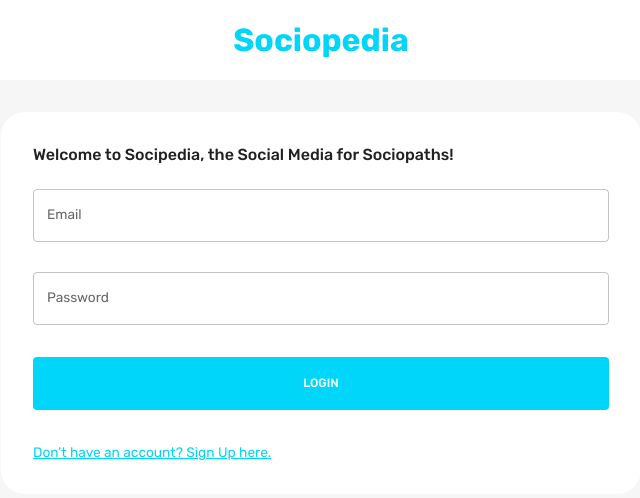
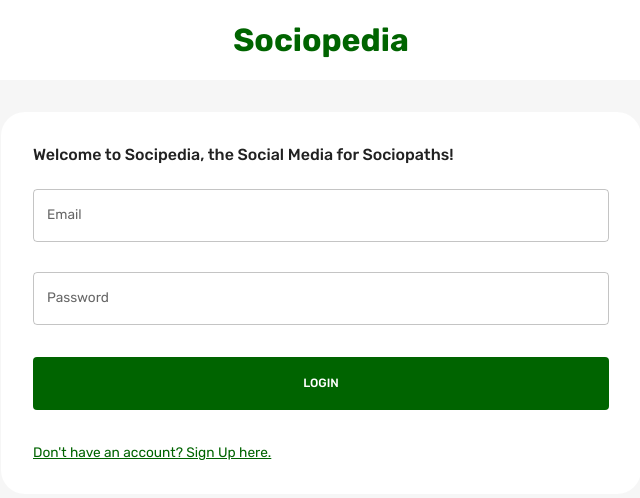
Before and after one commit to RamsayV/RamsayV-SocialMedia-Project-FE-, a React (Create React App) app: page / in a window 1280 px wide. Shown: the top 498 px of the page, without its empty margins (319-959 px from the left). Built offline with nearby package versions, Linux system fonts and the light colour scheme.

Commit message:
colour changes

```diff
--- a/src/scenes/widgets/AdvertWidget.jsx
+++ b/src/scenes/widgets/AdvertWidget.jsx
@@ -28,9 +28,9 @@ const AdvertWidget = () => {
       </a>
       <FlexBetween>
       <a href={portfolioUrl} target="_blank" rel="noopener noreferrer">
-        <Typography color={main}>Check Ramsay's Porfolio</Typography>
+        <Typography color={main}>Check Out Ramsay's Porfolio</Typography>
         </a>
-        <Typography color={medium}>Explore my other work</Typography>
+        <Typography color={medium}>Projects and Experience</Typography>
       </FlexBetween>
       <Typography color={medium} m="0.5rem 0">
       Explore my portfolio to see a variety of projects that reflect my skills and experiences. It's a window into my professional journey, showcasing my dedication and passion for my work.
--- a/src/theme.js
+++ b/src/theme.js
@@ -20,7 +20,7 @@ export const colorTokens = {
       200: "#99EEFD",
       300: "#66E6FC",
       400: "#33DDFB",
-      500: "#00D5FA",
+      500: "#006400",
       600: "#00A0BC",
       700: "#006B7D",
       800: "#00353F",
```
